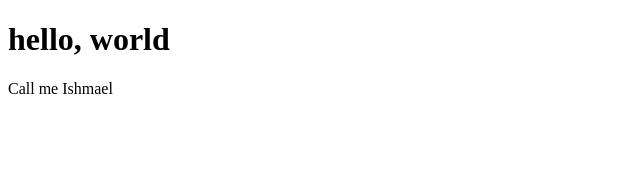
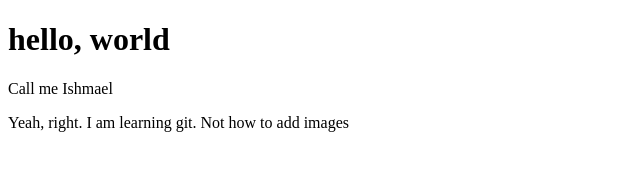
Before and after one commit to wisdom209/website, a plain HTML site: page index.html in a window 1280 px wide. Shown: the whole page, without its empty margins (0-640 px from the left). Drawn offline with Linux system fonts and the light colour scheme.

Commit message:
added an image paragraph

```diff
--- a/index.html
+++ b/index.html
@@ -5,6 +5,7 @@
 		<body>
 			<h1> hello, world </h1>
 			<p>Call me Ishmael </p>
+			<p>Yeah, right. I am learning git. Not how to add images</p>
 		</body>
 	</head>
 </html>
```
